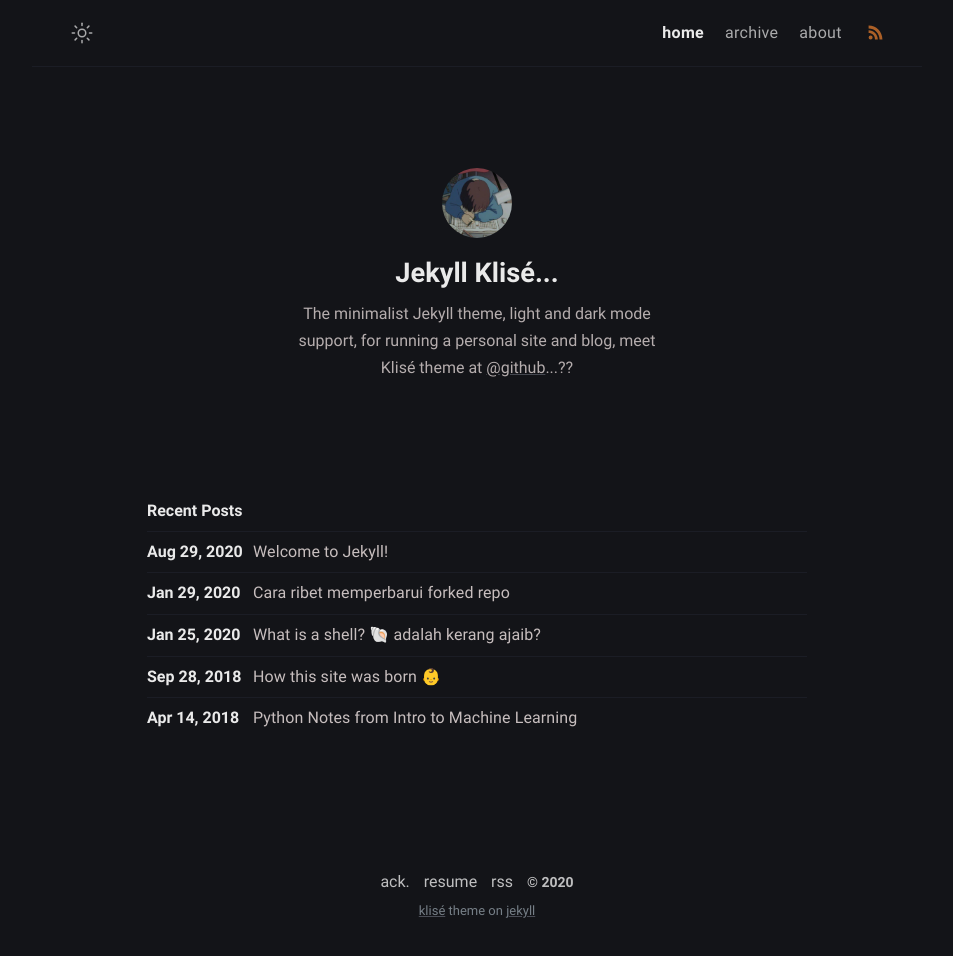
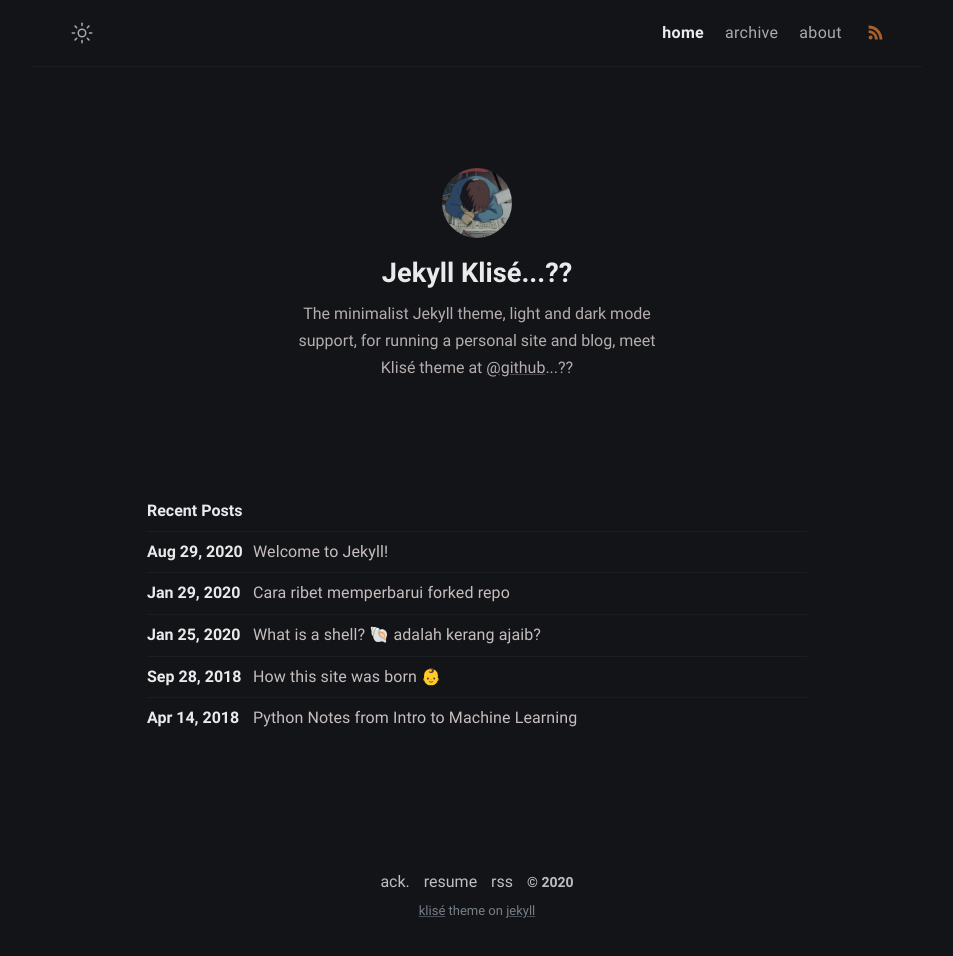
Before and after one commit to davbree/pleasant-aluminum, a Jekyll site: the page built from index.md, in a window 1280 px wide. Shown: the whole page, without its empty margins (163-1116 px from the left). Built offline with Jekyll 4.4.1, drawn with Linux system fonts in a browser that asks for light colours.

```diff
--- a/_config.yml
+++ b/_config.yml
@@ -9,7 +9,7 @@ image: assets/img/ogp.png
 repo: 'https://github.com/piharpi/jekyll-klise'
 mode: dark
 author:
-  name: Jekyll Klisé...
+  name: Jekyll Klisé...??
   bio: >-
     The minimalist Jekyll theme, light and dark mode support, for running a
     personal site and blog,  meet Klisé theme at <a
```
